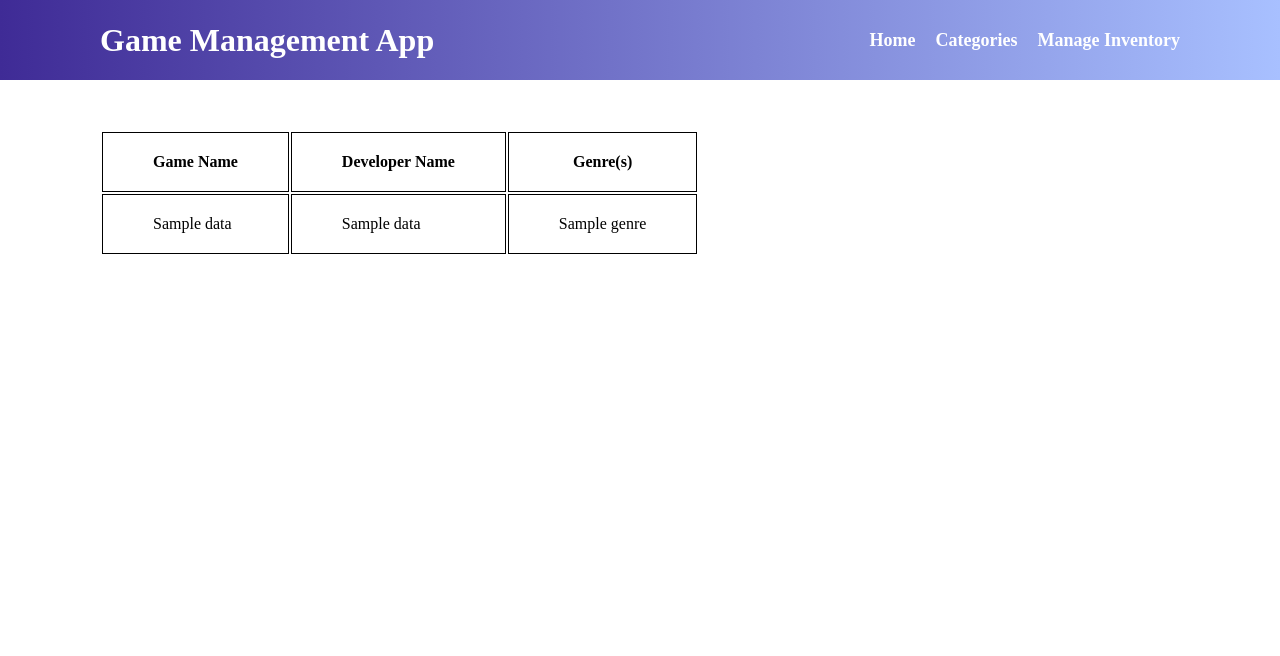
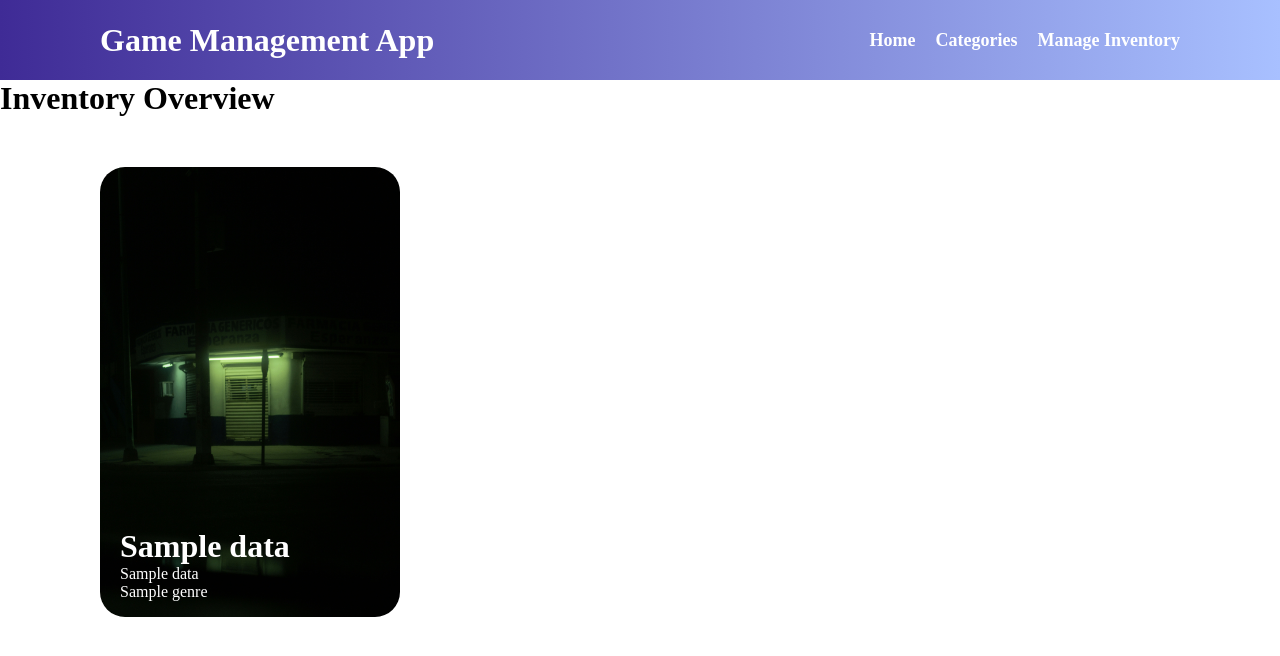
Before and after one commit to RogueGrim/gameMangement, a Node server app: template backend/views/index.ejs in a window 1280 px wide. Shown: the top 656 px of the page. Run offline with Node 20, Linux system fonts and the light colour scheme; the template is opened without the code that fills it: most values are stand-ins (such as "Sample title", 1, 10 or a date in 2020); some libraries are stand-ins or nearby versions.

Commit message:
added card layout for index

```diff
--- a/backend/db/queries.js
+++ b/backend/db/queries.js
@@ -4,8 +4,8 @@ const pool = require('./pool')
 async function getAllEntries() {
     const SQL = `
         SELECT id, data.game_id, data.dev_id, game_name, dev_name,
-        STRING_AGG(genre.genre, ', ') AS genres,
-        STRING_AGG(genre.genre_id, ', ') AS genres_id FROM data
+        ARRAY_AGG(genre.genre) AS genres,
+        ARRAY_AGG(genre.genre_id) AS genres_id FROM data
         JOIN game_info ON data.game_id = game_info.game_id
         JOIN dev_info ON data.dev_id = dev_info.dev_id
         JOIN genre_info ON data.game_id = genre_info.game_id
--- a/backend/views/index.ejs
+++ b/backend/views/index.ejs
@@ -8,7 +8,9 @@
 </head>
 <body>
     <%- include('navbar',{title: 'Game Management App'}) %>
-
-    <%- include('./layouts/indexTable',{data:data}) %>
+    <div>
+        <h1>Inventory Overview</h1>
+    </div>
+    <%- include('./layouts/indexCard',{data:data}) %>
 </body>
 </html>
--- /dev/null
+++ b/backend/views/layouts/indexCard.ejs
@@ -0,0 +1,18 @@
+<%# ejs module to render Table in index %>
+<link rel="stylesheet" href="/indexCard.css">
+<div class="cardContainer">
+    <% data.forEach(item => { %>
+        <div class="card">
+            <img src="./images/generic.jpg" alt="Game Image" class="gameImage">
+            <div class="information">
+                <h1><%= item.game_name %></h1>
+                <p><%= item.dev_name %></p>
+                <span>
+                    <% item.genres.forEach(item => { %>
+                        <p><%=item %></p>
+                    <% }) %>
+                </span>
+            </div>
+        </div>
+    <% }) %>
+</div>
--- a/backend/views/layouts/indexTable.ejs
+++ /dev/null
@@ -1,21 +0,0 @@
-<%# ejs module to render Table in index %>
-<link rel="stylesheet" href="/indexTable.css">
-<table class="indexTable">
-    <thead>
-        <tr>
-            <th>Game Name</th>
-            <th>Developer Name</th>
-            <th>Genre(s)</th>
-        </tr>
-    </thead>
-
-    <tbody>
-        <% data.forEach(item =>{ %>
-            <tr>
-                <td><%= item.game_name %></td>
-                <td><%= item.dev_name %></td>
-                <td><%= item.genres %></td>
-            </tr>
-        <% }) %>
-    </tbody>
-</table>
--- /dev/null
+++ b/backend/views/public/indexCard.css
@@ -0,0 +1,27 @@
+.gameImage{
+    object-fit: cover;
+    max-width: 300px;
+    border-radius: 25px;
+}
+
+.cardContainer{
+    margin: 50px 100px 0px 100px;
+    display: grid;
+    grid-template-columns: repeat(4,minmax(250px,1fr));
+    gap: 20px;
+}
+
+.card{
+    position: relative;
+}
+.information{
+    color: white;
+    position: absolute;
+    bottom: 20px;
+    left: 20px;
+}
+
+.information > span{
+    display: flex;
+    gap: 10px;
+}
--- a/backend/views/public/indexTable.css
+++ /dev/null
@@ -1,8 +0,0 @@
-.indexTable{
-    padding: 50px 100px 0px 100px;
-}
-
-th, td{
-    padding: 20px 50px 20px 50px;
-    border: 1px solid black;
-}
```
Also changed, not shown: backend/views/public/images/generic.jpg (added).
